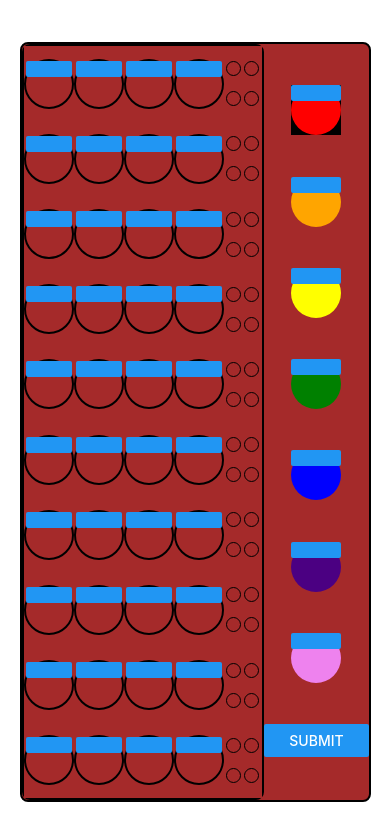
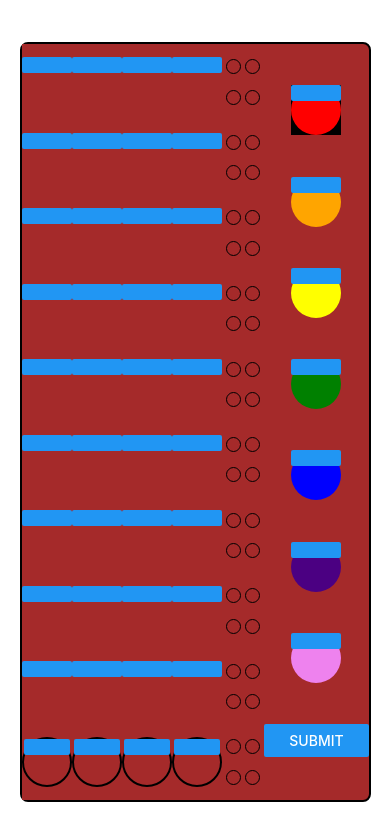
Before and after one commit to freddyh/mastermind-react-native, a React Native app: screen / in a window 390 px wide. Shown: the top 840 px of the page. Built offline with nearby package versions, Linux system fonts and the light colour scheme.

Commit message:
only show the active guess row

```diff
--- a/src/components/Board.tsx
+++ b/src/components/Board.tsx
@@ -23,12 +23,13 @@ export default class Board extends Component<MyProps, MyState> {
   constructor(props: MyProps) {
     super(props);
     const results = [GuessResult.NO_MATCH, GuessResult.NO_MATCH, GuessResult.NO_MATCH, GuessResult.NO_MATCH];
-    const guessRows = this.props.game.guesses.map((guess: Guess) => {
+    const guessRows = this.props.game.guesses.map((guess: Guess, index: number) => {
       return (
         <GuessRow
           game={this.props.game}
           guess={guess}
-          results={results}>
+          results={results}
+          active={this.props.game.activeRow === index}>
         </GuessRow>
       );
     });
@@ -46,7 +47,7 @@ export default class Board extends Component<MyProps, MyState> {
             <ColorPicker
               colorManager={this.props.game.colorManager}
               didSelectColor={(color: string) => {
-                console.log(`color selected ${color}`);
+                console.log(`color selected by color picker ${color}`);
               }} />
           </View>
           <Button title="Submit" onPress={() => {
@@ -69,13 +70,11 @@ const style = StyleSheet.create({
     borderRadius: 8,
   },
   board: {
-    flexDirection: 'column',
+    flexDirection: 'column-reverse',
     flex: 1,
     backgroundColor: 'brown',
     width: '70%',
     height: '100%',
-    borderWidth: 2,
-    borderRadius: 8,
   },
   right: {
     flex: 1,
@@ -88,7 +87,6 @@ const style = StyleSheet.create({
   },
   submit: {
     height: '10%',
-    backgroundColor: 'blue',
   },
   row: {
     alignItems: 'center',
--- a/src/components/ColorButton.tsx
+++ b/src/components/ColorButton.tsx
@@ -44,7 +44,6 @@ class ColorButton extends Component<Props, State> {
   }
 
   render() {
-
     const style = StyleSheet.create({
       container: {
         width: 50,
--- a/src/components/GuessRow.tsx
+++ b/src/components/GuessRow.tsx
@@ -32,19 +32,13 @@ type MyProps = {
 type MyState = {
   isMutable: boolean;
   selectedIndex: number;
-  isActive: boolean;
 };
 
 export default class GuessRow extends Component<MyProps, MyState> {
   state: MyState = {
     isMutable: false,
     selectedIndex: 0,
-    isActive: false
   };
-
-  // constructor(props: MyProps) {
-  //   super(props);
-  // }
 
   nextIndex() {
     return this.state.selectedIndex + 1
@@ -52,10 +46,11 @@ export default class GuessRow extends Component<MyProps, MyState> {
 
   render() {
     const buttons = this.props.guess.map((color: any, index: number) => {
-      return <ColorButton
+      return (
+        <ColorButton
           key={index}
           colorName={color}
-        mutable={true}
+          mutable={this.props.active}
           colorManager={this.props.game.colorManager}
           callback={(buttonKey) => {
             console.log(`Guess Row Clicked ${buttonKey} color manager: ${this.props.game.colorManager.selectedColor}`)
@@ -63,11 +58,13 @@ export default class GuessRow extends Component<MyProps, MyState> {
               selectedIndex: this.nextIndex()
             })
           }} />
+      );
     });
     const row = (
       <View style={style.row}>
         {buttons}
-        <ResultsContainer results={this.props.results}>
+        <ResultsContainer
+          results={this.props.results}>
         </ResultsContainer>
       </View>
     );
```
Lines whose indentation alone changed are shown as unchanged.
